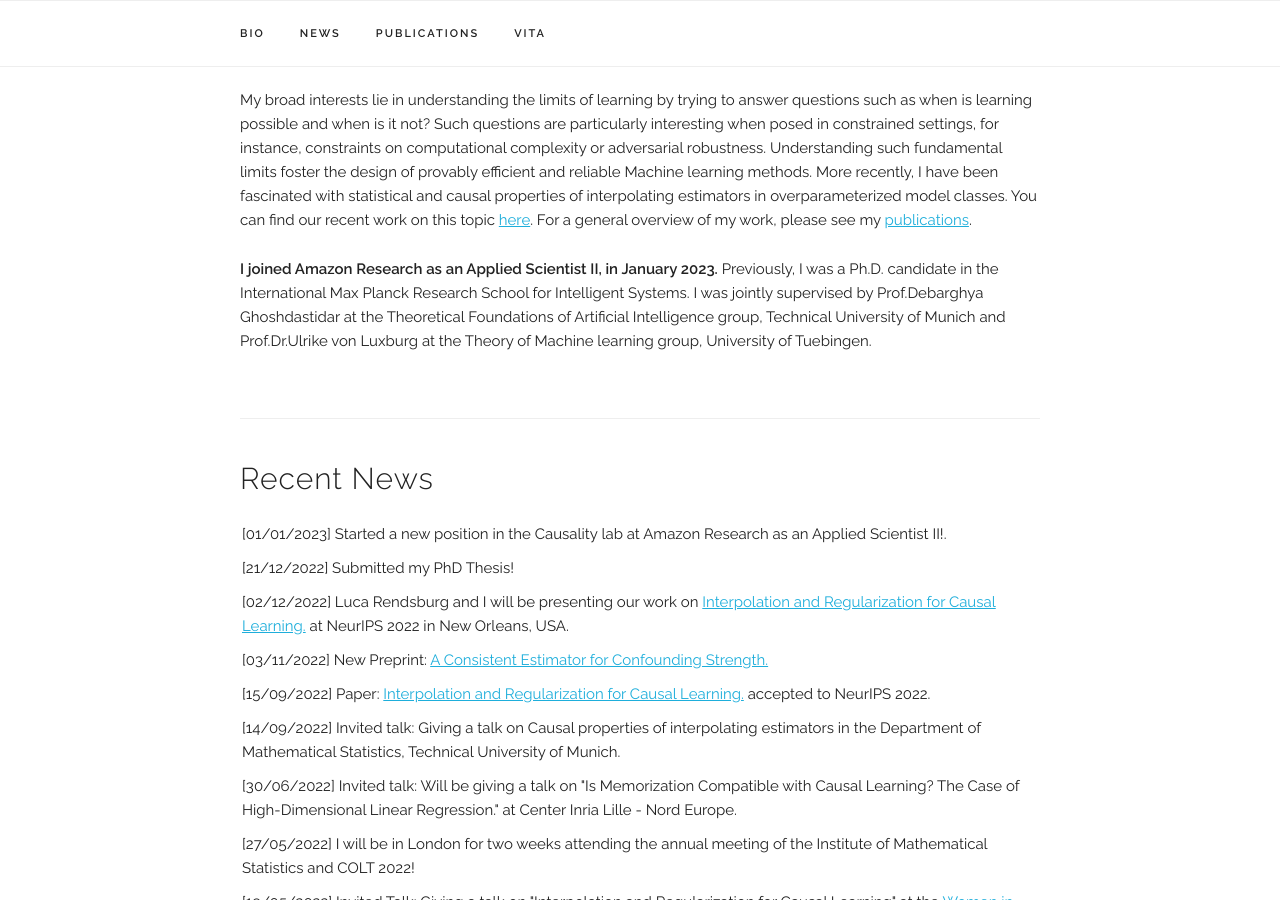
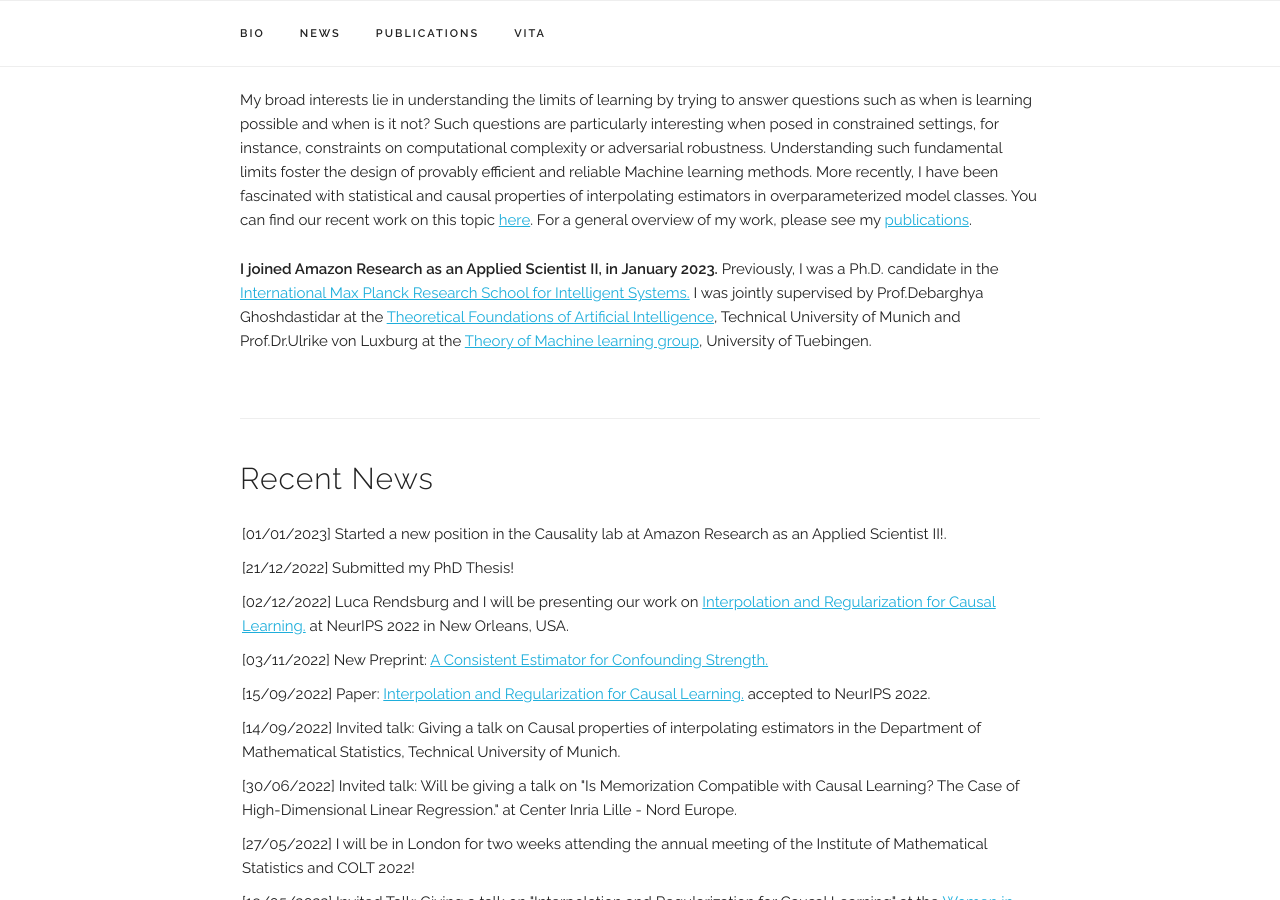
Before and after one commit to leenachennuru/jekyll-leenacvankadara, a Jekyll site: the page built from index.html, in a window 1280 px wide and 900 px high, scrolled down 338 px. Built offline with Jekyll 4.4.1, drawn with Linux system fonts in a browser that asks for light colours; some web fonts are replaced.

Commit message:
Initial commit

```diff
--- a/index.html
+++ b/index.html
@@ -13,7 +13,7 @@ title: Home
 
   <p>
   <b>I joined Amazon Research as an Applied Scientist II, in January 2023.</b>
-  Previously, I was a Ph.D. candidate in the International Max Planck Research School for Intelligent Systems. I was jointly supervised by Prof.Debarghya Ghoshdastidar at the Theoretical Foundations of Artificial Intelligence group, Technical University of Munich and Prof.Dr.Ulrike von Luxburg at the Theory of Machine learning group, University of Tuebingen.
+  Previously, I was a Ph.D. candidate in the <a href="https://imprs.is.mpg.de/">International Max Planck Research School for Intelligent Systems.</a> I was jointly supervised by Prof.Debarghya Ghoshdastidar at the <a href="https://www.cs.cit.tum.de/tfai/home/">Theoretical Foundations of Artificial Intelligence</a>, Technical University of Munich and Prof.Dr.Ulrike von Luxburg at the <a href="http://www.tml.cs.uni-tuebingen.de/team/index.php">Theory of Machine learning group</a>, University of Tuebingen.
   </p>
 </div>
 
```
